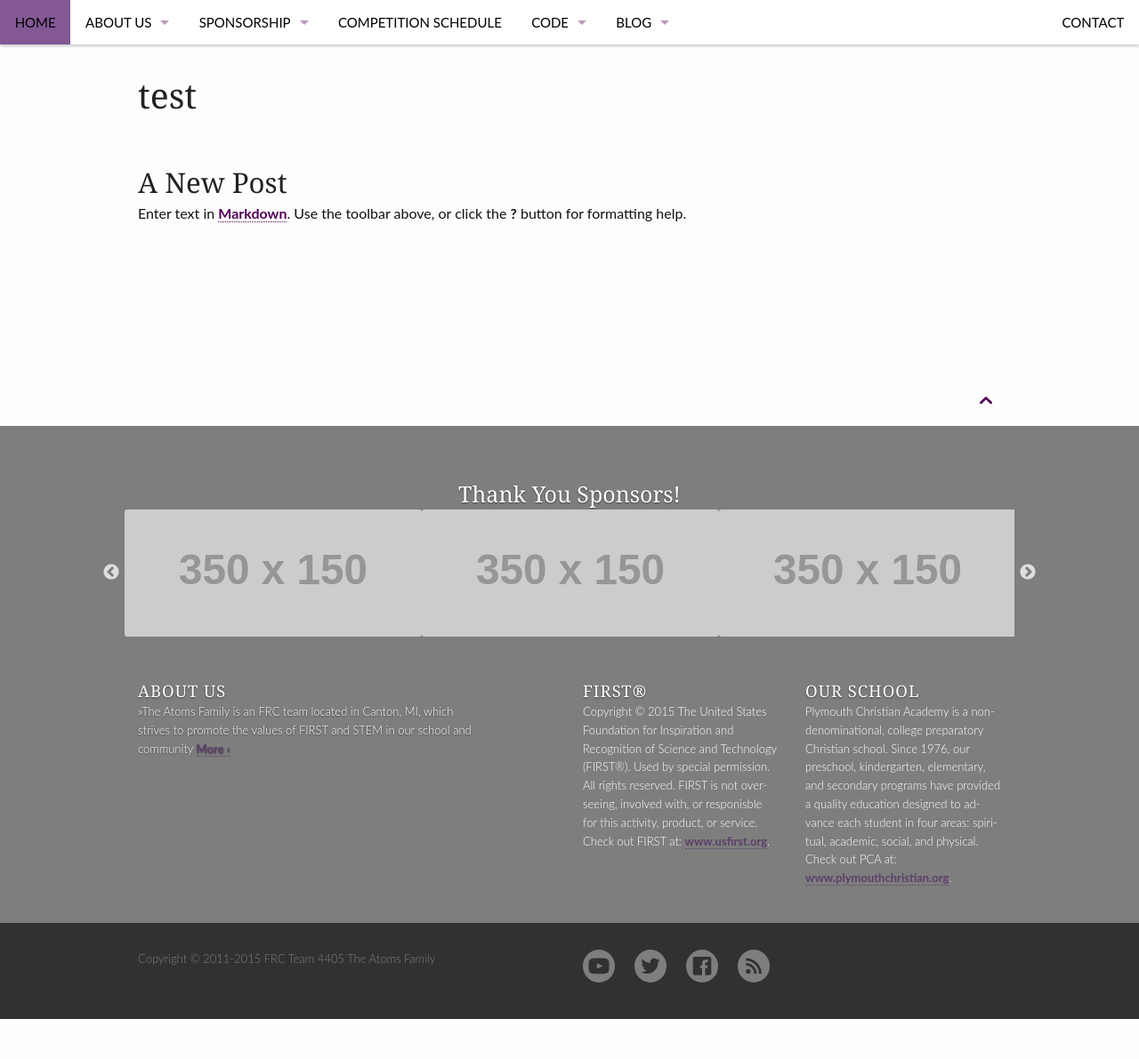
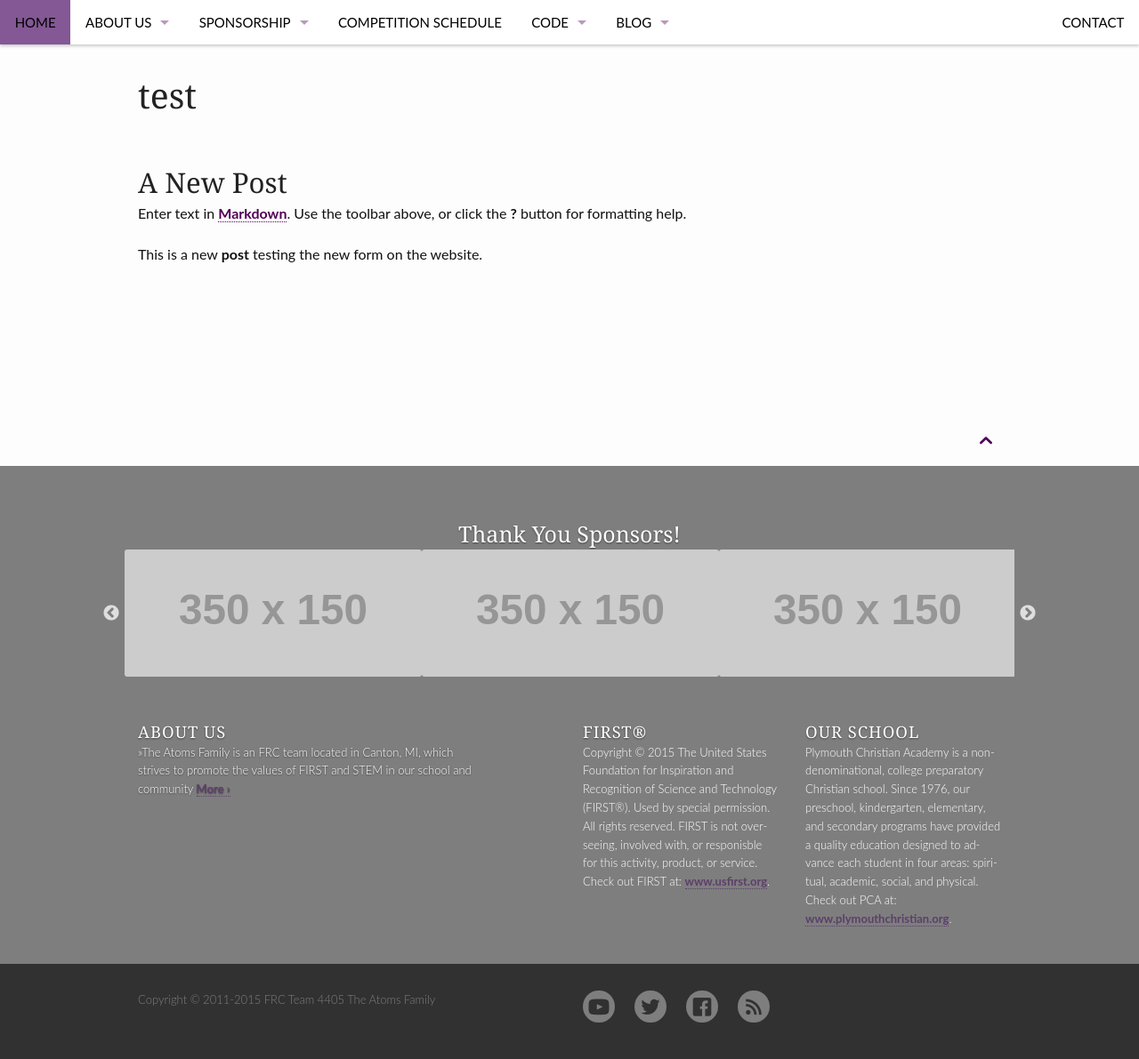
Before and after one commit to team4405/team4405.github.io, a Jekyll site: the page built from _posts/2015-12-02-test.md, in a window 1280 px wide. Shown: the whole page at 89% size. Built offline with Jekyll 4.4.1, drawn with Linux system fonts in a browser that asks for light colours; nearby versions of some CDN libraries; before the commit the page ends 1146 px from its top, so only the background shows below that.

Commit message:
Created 2015-12-02-test.md

```diff
--- a/_posts/2015-12-02-test.md
+++ b/_posts/2015-12-02-test.md
@@ -14,3 +14,5 @@ title: test
 ## A New Post
 
 Enter text in [Markdown](http://daringfireball.net/projects/markdown/). Use the toolbar above, or click the **?** button for formatting help.
+
+<p>This is a new&nbsp;<strong>post</strong> testing the new form on the website.</p>
```
